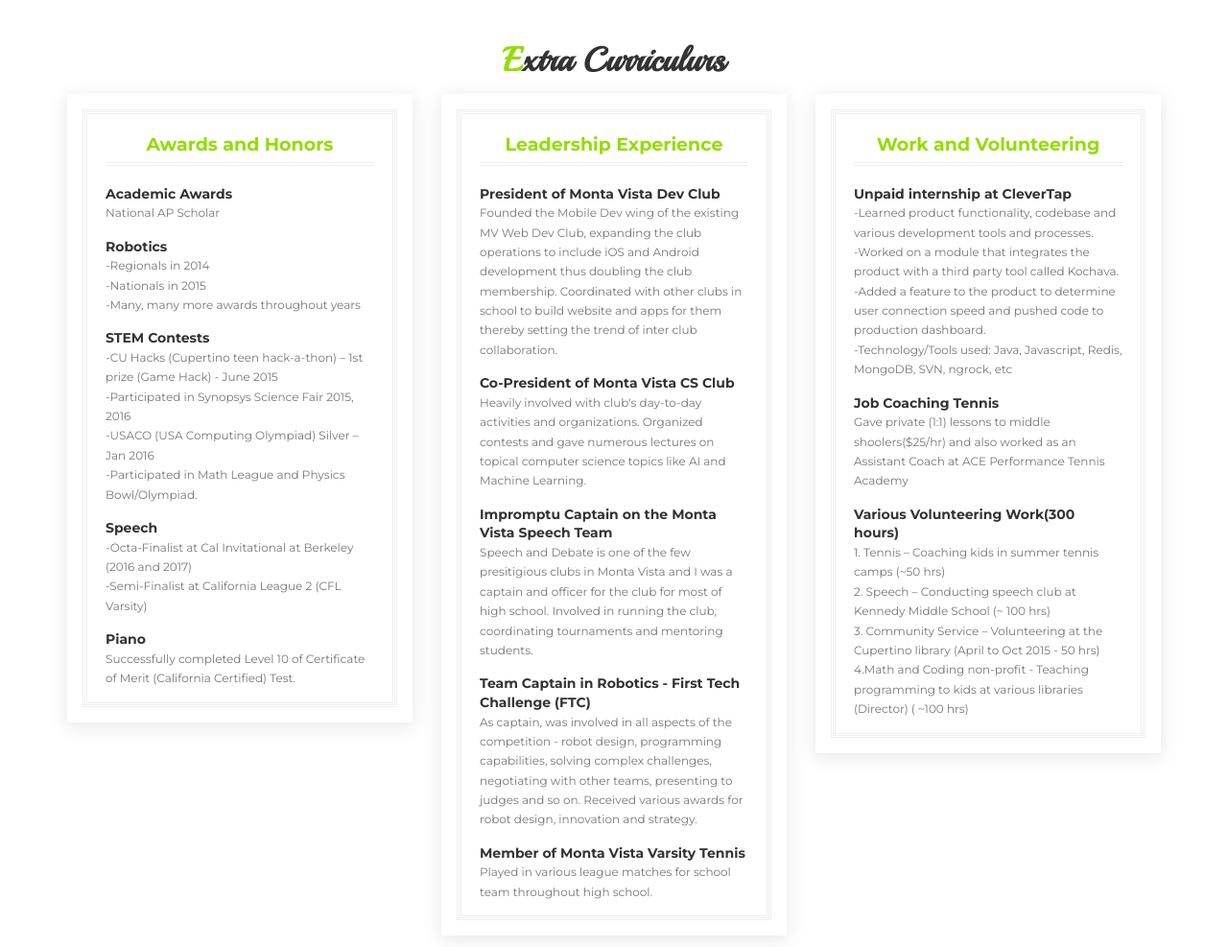
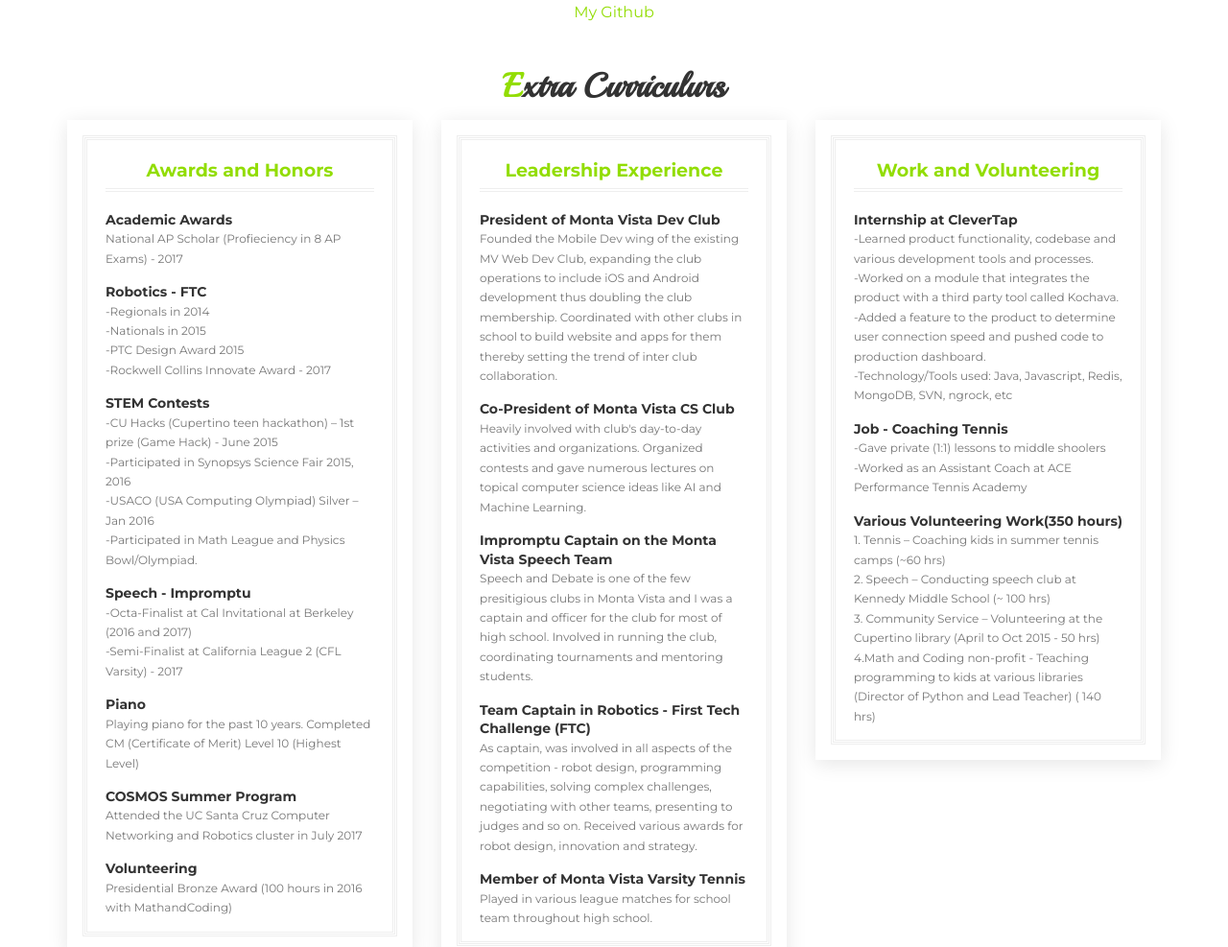
Before and after one commit to nikashkhanna/nikashkhanna.github.io, a plain HTML site: page index.html in a window 1280 px wide. Shown: the part 606-1593 px from the top of the page at 96% size. Drawn offline with Linux system fonts and the light colour scheme; some packages are replaced by stand-ins of ours.

Commit message:
links and fixed portfolio

```diff
--- a/index.html
+++ b/index.html
@@ -63,6 +63,7 @@
                     <h2>About Me</h2>
                     <h3>Hi! My name is Nikash Khanna and I am currently a senior at Monta Vista High School. I love problem solving and using technology to make a positive impact on the world. Programming is a big part of my life, and I have used a variety of languages, like Swift, Java, Python, C, C++, and HTML/CSS to build applications that can have a real, tangible difference. Some of my other passions include practicing tennis and piano, and giving back to my community. In my free time, I enjoy working on my car, making music, and hanging out with my friends.
                     </h3>
+                    <a href="https://www.github.com/nikashkhanna">My Github</a>
                 </div>
             </div>
         </section>
@@ -85,36 +86,49 @@
                                 <div>
                                 </div>
                                 <h5>Academic Awards</h5>
-                                <p>National AP Scholar
+                                <p>National AP Scholar (Profieciency in 8 AP Exams) - 2017
                                 </p>
                             </div>
                             <div class="restitem clearfix">
                                 <div>
                                 </div>
-                                <h5>Robotics</h5>
-                                <p>-Regionals in 2014<br>-Nationals in 2015<br>-Many, many more awards throughout years
+                                <h5>Robotics - FTC</h5>
+                                <p>-Regionals in 2014<br>-Nationals in 2015<br>-PTC Design Award 2015<br>-Rockwell Collins Innovate Award - 2017
                                 </p>
                             </div>
                             <div class="restitem clearfix">
                                 <div>
                                 </div>
                                 <h5>STEM Contests</h5>
-                                <p>-CU Hacks (Cupertino teen hack-a-thon) – 1st prize (Game Hack) - June 2015<br>-Participated in Synopsys Science Fair 2015, 2016<br>-USACO (USA Computing Olympiad) Silver – Jan 2016<br>-Participated in Math League and Physics Bowl/Olympiad.
-
+                                <p>-CU Hacks (Cupertino teen hackathon) – 1st prize (Game Hack) - June 2015<br>-Participated in Synopsys Science Fair 2015, 2016<br>-USACO (USA Computing Olympiad) Silver – Jan 2016<br>-Participated in Math League and Physics Bowl/Olympiad.
                                 </p>
                             </div>
                             <div class="restitem clearfix">
                                 <div>
                                 </div>
-                                <h5>Speech</h5>
-                                <p>-Octa-Finalist at Cal Invitational at Berkeley (2016 and 2017) <br>-Semi-Finalist at California League 2 (CFL Varsity)
+                                <h5>Speech - Impromptu</h5>
+                                <p>-Octa-Finalist at Cal Invitational at Berkeley (2016 and 2017) <br>-Semi-Finalist at California League 2 (CFL Varsity) - 2017
                                 </p>
                             </div>
                             <div class="restitem clearfix">
                                 <div>
                                 </div>
                                 <h5>Piano</h5>
-                                <p>Successfully completed Level 10 of Certificate of Merit (California Certified) Test.
+                                <p>Playing piano for the past 10 years. Completed CM (Certificate of Merit) Level 10 (Highest Level)
+                                </p>
+                            </div>
+                            <div class="restitem clearfix">
+                                <div>
+                                </div>
+                                <h5>COSMOS Summer Program</h5>
+                                <p>Attended the UC Santa Cruz Computer Networking and Robotics cluster in July 2017
+                                </p>
+                            </div>
+                              <div class="restitem clearfix">
+                                <div>
+                                </div>
+                                <h5>Volunteering</h5>
+                                <p>Presidential Bronze Award (100 hours in 2016 with MathandCoding)
                                 </p>
                             </div>
                         </div>
@@ -133,7 +147,7 @@
                                 <div>
                                 </div>
                                 <h5>Co-President of Monta Vista CS Club</h5>
-                                <p>Heavily involved with club's day-to-day activities and organizations. Organized contests and gave numerous lectures on topical computer science topics like AI and Machine Learning.
+                                <p>Heavily involved with club's day-to-day activities and organizations. Organized contests and gave numerous lectures on topical computer science ideas like AI and Machine Learning.
                                 </p>
                             </div>
                             <div class="restitem clearfix">
@@ -165,22 +179,22 @@
                             <div class="restitem clearfix">
                                 <div>
                                 </div>
-                                <h5>Unpaid internship at CleverTap</h5>
+                                <h5>Internship at CleverTap</h5>
                                 <p>-Learned product functionality, codebase and various development tools and processes.<br>-Worked on a module that integrates the product with a third party tool called Kochava.<br>-Added a feature to the product to determine user connection speed and pushed code to production dashboard.<br>-Technology/Tools used: Java, Javascript, Redis, MongoDB, SVN, ngrock, etc
                                 </p>
                             </div>
                             <div class="restitem clearfix">
                                 <div>
                                 </div>
-                                <h5>Job Coaching Tennis</h5>
-                                <p>Gave private (1:1) lessons to middle shoolers($25/hr) and also worked as an Assistant Coach at ACE Performance Tennis Academy
+                                <h5>Job - Coaching Tennis</h5>
+                                <p>-Gave private (1:1) lessons to middle shoolers<br>-Worked as an Assistant Coach at ACE Performance Tennis Academy
                                 </p>
                             </div>
                             <div class="restitem clearfix">
                                 <div>
                                 </div>
-                                <h5>Various Volunteering Work(300 hours)</h5>
-                                <p>1. Tennis – Coaching kids in summer tennis camps (~50 hrs)<br>2. Speech – Conducting speech club at Kennedy Middle School (~ 100 hrs)<br> 3. Community Service – Volunteering at the Cupertino library (April to Oct 2015 - 50 hrs)<br>4.Math and Coding non-profit - Teaching programming to kids at various libraries (Director) ( ~100 hrs)
+                                <h5>Various Volunteering Work(350 hours)</h5>
+                                <p>1. Tennis – Coaching kids in summer tennis camps (~60 hrs)<br>2. Speech – Conducting speech club at Kennedy Middle School (~ 100 hrs)<br> 3. Community Service – Volunteering at the Cupertino library (April to Oct 2015 - 50 hrs)<br>4.Math and Coding non-profit - Teaching programming to kids at various libraries (Director of Python and Lead Teacher) ( 140 hrs)
 
                                 </p>
                             </div>
@@ -210,7 +224,9 @@
                                         <img src="img/app_logo.png" alt="" /></a>
                                     <figcaption>
                                         <h3>Food Allergy Snapper</h3>
-                                        <p>An app that helps people with food allergies better read ingredient labels. The app snaps a picture of an ingredient label in any language, checks for alternate allergen names, and lets users know if the food can be potentially eaten.</p>
+                                        <p>An app that helps people with food allergies better read ingredient labels. The app snaps a picture of an ingredient label in any language, checks for alternate allergen names, and lets users know if the food can be potentially eaten.<br>Demonstrated app in the
+                                            <a href="https://11thannualteensummit2016.sched.com/speaker/nikashkhanna">FARE 11th Teen Anual Summit</a> in Nov 2016
+                                            </p>
                                     </figcaption>
                                 </figure>
                             </li>
@@ -220,7 +236,7 @@
                                         <img src="img/game.png" alt="" /></a>
                                     <figcaption>
                                         <h3>Math Memory</h3>
-                                        <p>An app that helps people with food allergies better read ingredient labels. The app snaps a picture of an ingredient label in any language, checks for alternate allergen names, and lets users know if the food can be potentially eaten.</p>
+                                        <p>Created a game (java web application) that helps boost a teenager's memorization and concentration skills by fine tuning mental math skills. Group project done at CU Hacks (first teen hack-a-thon conducted by Cupertino City Library, 2015) and won 1st prize</p>
                                     </figcaption>
                                 </figure>
                             </li>
@@ -229,7 +245,9 @@
                                     <img src="img/project1.png" alt="" />
                                     <figcaption>
                                         <h3>Are you in Pain?</h3>
-                                        <p>An app that helps people with food allergies better read ingredient labels. The app snaps a picture of an ingredient label in any language, checks for alternate allergen names, and lets users know if the food can be potentially eaten.</p>
+                                        <p>Independent CS Project submitted in Synopsys Science Fair – March 2016<br>
+Analyzed facial expression and emotions dataset using python and sci-kit learn libraries. Applied various classification algorithms and transformations to the dataset to co-relate pain to facial expressions. In the end, given a facial image, I was able to predict with 70% accuracy if the person was in pain or not.
+</p>
                                     </figcaption>
                                 </figure>
                             </li>
@@ -238,7 +256,9 @@
                                     <img src="img/project2.png" alt="" />
                                     <figcaption>
                                        <h3>Primary Genes in Food Allergies</h3>
-                                        <p>An app that helps people with food allergies better read ingredient labels. The app snaps a picture of an ingredient label in any language, checks for alternate allergen names, and lets users know if the food can be potentially eaten.</p>
+                                        <p>Independent CS Project submitted in Synopsys Science Fair – March 2015<br>
+Devised a java based algorithm that searches online biomedical databases (OMIM and NCBI) that isolated certain genes and SNPs that could potentially be responsible for causing food allergies. Based on my results, I found IL13, IL4, and the rs20541 SNP to have a significant impact on food allergies
+</p>
                                     </figcaption>
                                 </figure>
                             </li>
```
